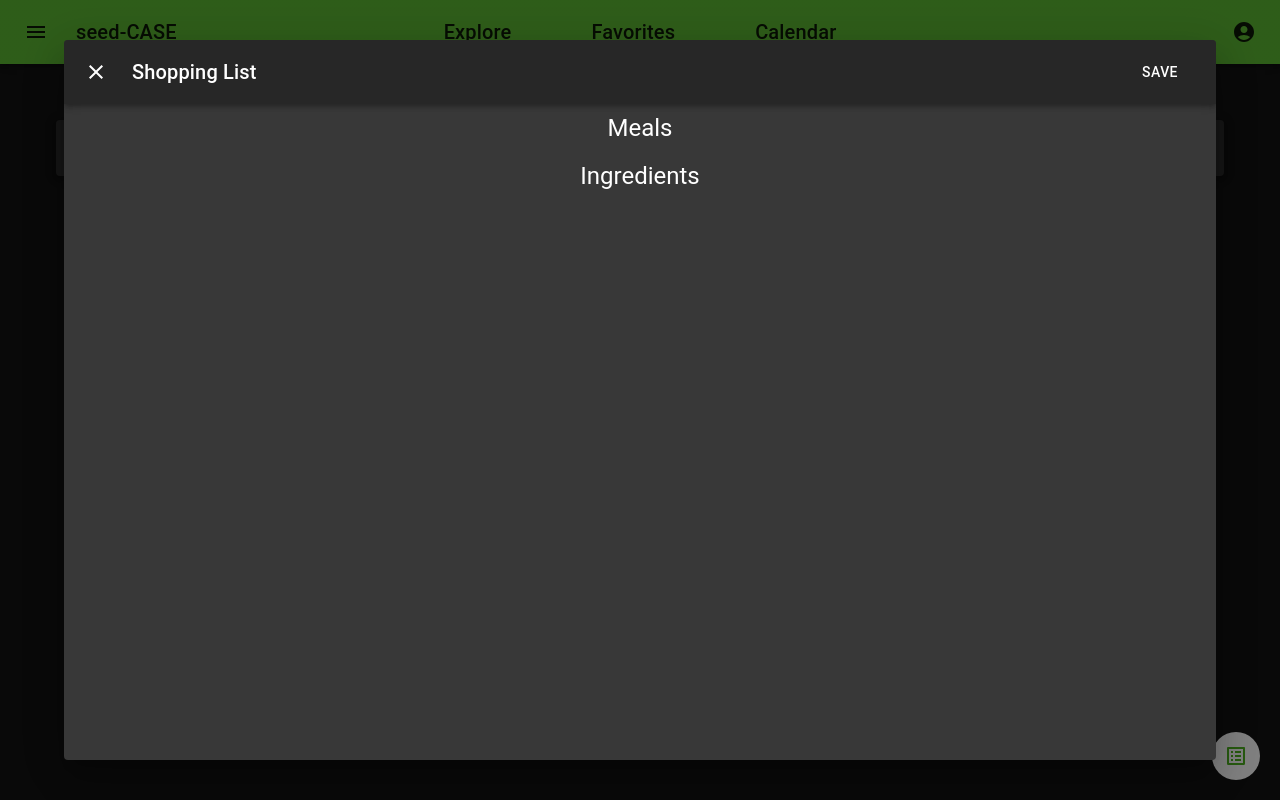
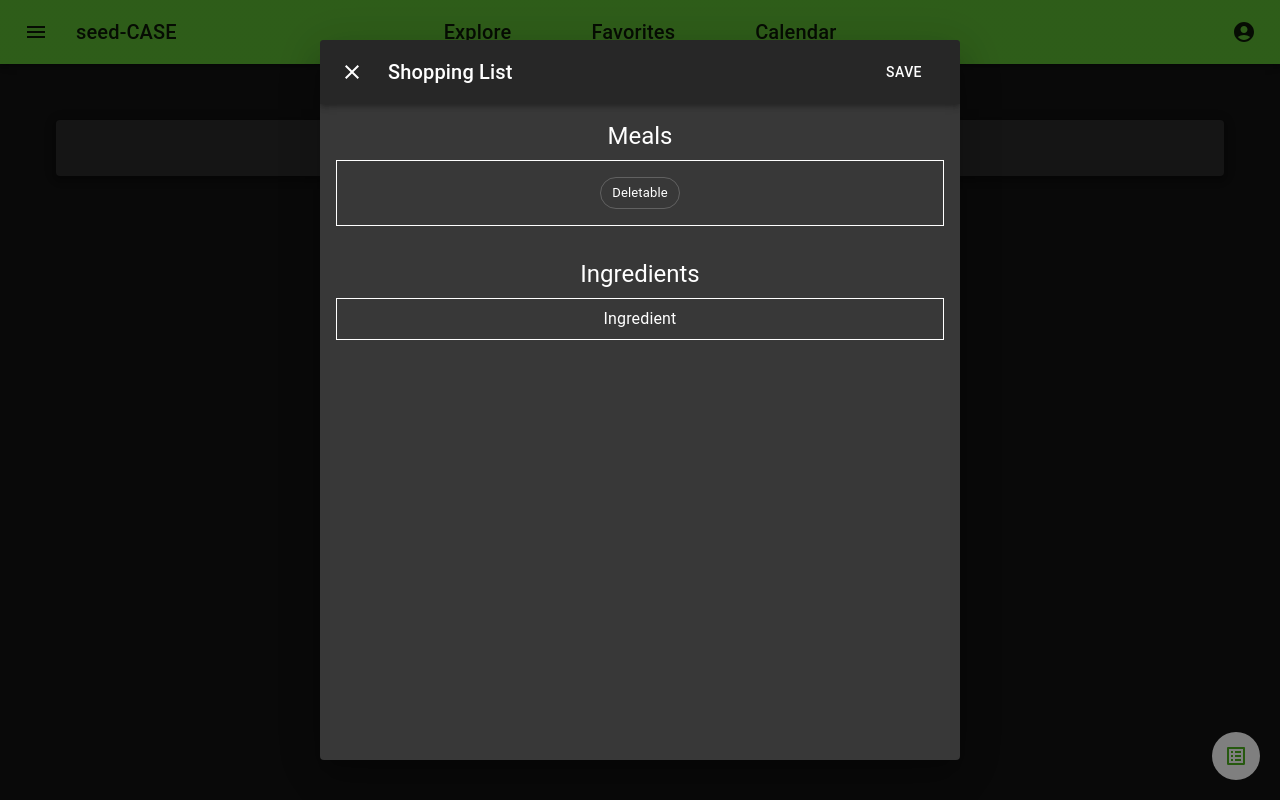
Before and after one commit to djcmerc/seed-case, a React (Create React App) app: page /favorites in a window 1280 px wide. Both pictures are taken after a click on the button 1236 px from the left and 756 px from the top of the page. Built offline with nearby package versions, Linux system fonts and the light colour scheme.

Commit message:
Initial layout for meal names and ingredients

```diff
--- a/src/components/favorites/IngredientsContainer.tsx
+++ b/src/components/favorites/IngredientsContainer.tsx
@@ -3,10 +3,17 @@ import { Box, Typography } from '@mui/material';
 const IngredientsContainer = () => {
   return (
     <>
-      <Box display="flex" justifyContent="center" m={1}>
-        <Typography variant="h5" component="div">
-          Ingredients
-        </Typography>
+      <Box display="flex" flexDirection="column" m={2}>
+        <Box display="flex" justifyContent="center">
+          <Typography variant="h5" component="div">
+            Ingredients
+          </Typography>
+        </Box>
+        <Box border={1} mt={1} p={1} display="flex" flexDirection="column">
+          <Box display="flex" justifyContent="center">
+            <Typography>Ingredient</Typography>
+          </Box>
+        </Box>
       </Box>
     </>
   );
--- a/src/components/favorites/MealNamesContainer.tsx
+++ b/src/components/favorites/MealNamesContainer.tsx
@@ -1,12 +1,21 @@
-import { Box, Typography } from '@mui/material';
+import { Box, Chip, Stack, Typography } from '@mui/material';
 
 const MealNamesContainer = () => {
   return (
     <>
-      <Box display="flex" justifyContent="center" m={1}>
-        <Typography variant="h5" component="div">
-          Meals
-        </Typography>
+      <Box display="flex" flexDirection="column" m={2}>
+        <Box display="flex" justifyContent="center">
+          <Typography variant="h5" component="div">
+            Meals
+          </Typography>
+        </Box>
+        <Box border={1} mt={1} p={1} display="flex" justifyContent="center">
+          <Stack flexWrap="wrap" direction="row">
+            <Box m={1}>
+              <Chip label="Deletable" variant="outlined" />
+            </Box>
+          </Stack>
+        </Box>
       </Box>
     </>
   );
--- a/src/components/favorites/ShoppingList.tsx
+++ b/src/components/favorites/ShoppingList.tsx
@@ -21,7 +21,7 @@ const styles = {
     borderRadius: '50%'
   },
   cartWindow: {
-    width: '90vw',
+    width: '50vw',
     height: '90vh',
     maxWidth: 'none'
   }
```
